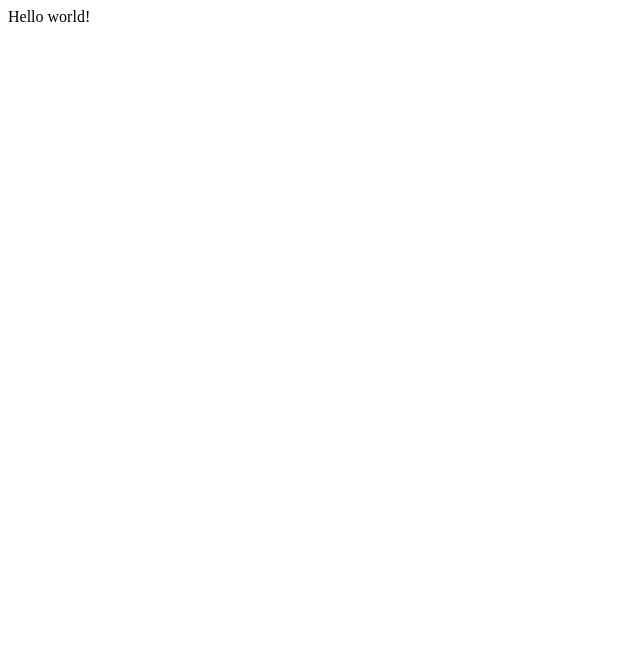
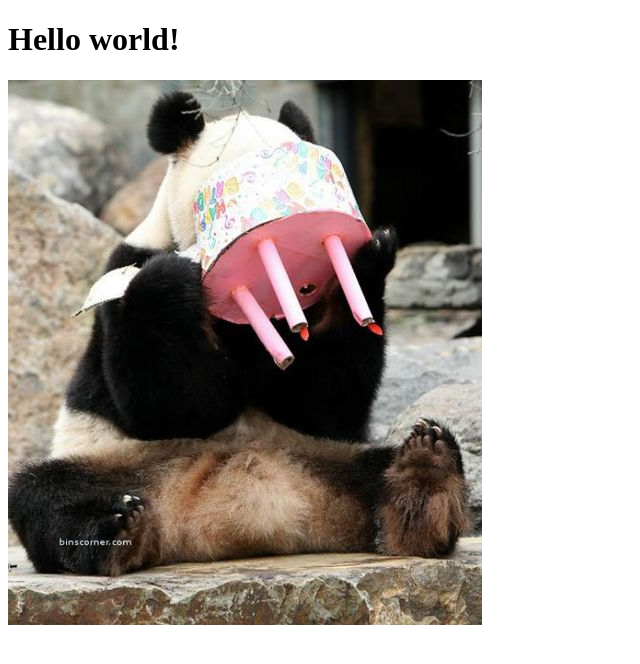
Before and after one commit to Sappz93/netlify-cms, a Gatsby site: page / in a window 1280 px wide. Shown: the whole page, without its empty margins (0-640 px from the left). Built offline with nearby package versions, Linux system fonts and the light colour scheme; Gatsby itself is replaced by a stand-in of ours.

Commit message:
Testing again 1

```diff
--- a/src/pages/index.js
+++ b/src/pages/index.js
@@ -1,3 +1,6 @@
 import React from "react"
 
-export default () => <div>Hello world!</div>
+export default () => <div>
+    <h1>Hello world!</h1>
+    <img src={require('../../blog/panda.jpg')}/>
+</div>
--- a/static/admin/config.yml
+++ b/static/admin/config.yml
@@ -1,6 +1,7 @@
 backend:
   name: github
   repo: Sappz93/netlify-cms
+  # name: test-repo
 
 media_folder: static/assets
 public_folder: assets
```
Also changed, not shown: blog/panda.jpg (added).
